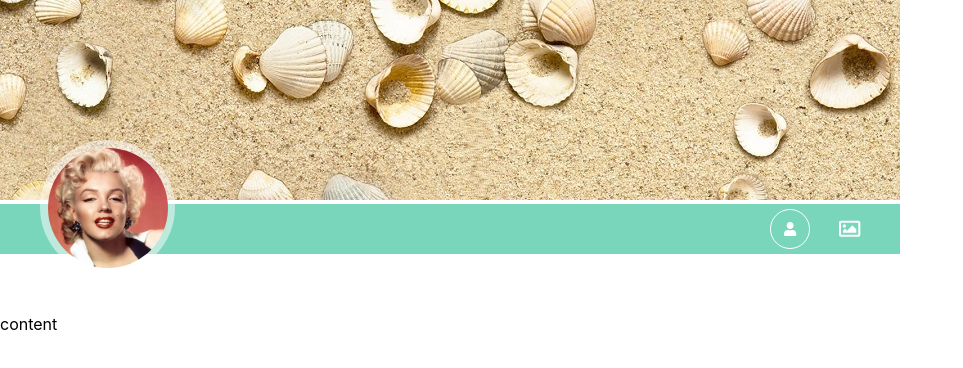
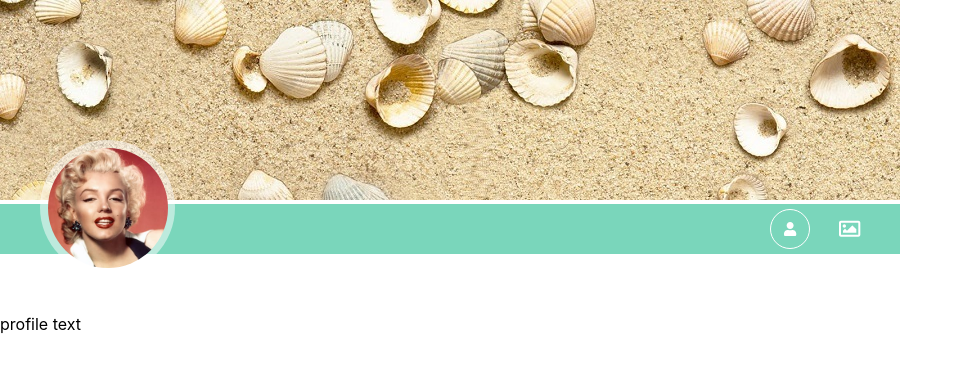
Before and after one commit to kswiatek/insys-test-frontend, a React (Create React App) app: page /profile in a window 1280 px wide. Shown: the top 368 px of the page, without its empty margins (0-963 px from the left). Built offline with nearby package versions, Linux system fonts and the light colour scheme.

Commit message:
add routing

```diff
--- a/package.json
+++ b/package.json
@@ -25,6 +25,8 @@
     "react-dom": "^16.8.6",
     "react-fontawesome": "^1.6.1",
     "react-redux": "^7.1.0",
+    "react-router": "^5.0.1",
+    "react-router-dom": "^5.0.1",
     "redux": "^4.0.4"
   },
   "devDependencies": {
--- a/src/App.js
+++ b/src/App.js
@@ -1,11 +1,14 @@
 import React from 'react';
+import { BrowserRouter} from 'react-router-dom';
 import MainContainer from './containers/mainContainer';
 
 function App() {
   return (
-    <div>
-      <MainContainer />
-    </div>
+    <BrowserRouter>
+      <div>
+        <MainContainer />
+      </div>
+    </BrowserRouter>
   );
 }
 
--- a/src/components/navbar/menu/menu.js
+++ b/src/components/navbar/menu/menu.js
@@ -1,5 +1,6 @@
 import React, { useEffect } from 'react';
 import { connect } from 'react-redux';
+import { withRouter } from 'react-router-dom';
 import * as actions from '../../../store/actions/actions';
 import classes from './menu.module.css';
 import { FontAwesomeIcon } from '@fortawesome/react-fontawesome';
@@ -8,21 +9,20 @@ import { faImage } from '@fortawesome/free-regular-svg-icons';
 import * as categories from '../../../shared/categories';
 
 const Menu = props => {
-
     useEffect(() => {
-        console.log("useEff category w menu.js: ", props.category);
         const categoryIcons = document.getElementById("categoryIconsContainer").children;
 
         Array.from(categoryIcons).forEach(icon => icon.className = "");
         switch (props.category) {
             case categories.CATEGORY_DESCRIPTION:
                 Array.from(categoryIcons).find(el => el.id === "userIcon").className = classes.selected;
+                props.history.push('/profile');
             break;
             case categories.CATEGORY_GALLERY:
                 Array.from(categoryIcons).find(el => el.id === "imageIcon").className = classes.selected;
+                props.history.push('/gallery');
             break;
         }
-
     }, [props.category]);
 
     let categoryIcons = [];
@@ -35,7 +35,7 @@ const Menu = props => {
                     size="sm"
                     color="#FFF"
                     />
-            </div>);
+             </div>);
     categoryIcons.push(<div
         key="imageIcon"
         id="imageIcon"
@@ -68,4 +68,4 @@ const mapDispatchToProps = dispatch => {
     }
 };
 
-export default connect(mapStateToProps, mapDispatchToProps)(Menu);
+export default withRouter(connect(mapStateToProps, mapDispatchToProps)(Menu));
--- a/src/components/navbar/navbar.js
+++ b/src/components/navbar/navbar.js
@@ -1,10 +1,11 @@
 import React from 'react';
+import { withRouter } from 'react-router-dom';
 import classes from './navbar.module.css';
 import Banner from './banner/banner';
 import Menu from './menu/menu';
 import ProfilePhoto from './profilePhoto/profilePhoto';
 
-const navbar = props => {
+const navbar = props => { console.log('z navbar his: ', props.history);
     return (
         <div className={classes.navbar}>
             <Banner />
@@ -16,4 +17,4 @@ const navbar = props => {
     );
 }
 
-export default navbar;
+export default withRouter(navbar);
--- /dev/null
+++ b/src/components/profile/profile.js
@@ -0,0 +1,12 @@
+import React from 'react';
+import classes from './profile.module.css';
+
+const profile = props => {
+    return (
+        <div>
+            <p>profile text</p>
+        </div>
+    );
+}
+
+export default profile;
--- /dev/null
+++ b/src/containers/gallery/gallery.js
@@ -0,0 +1,12 @@
+import React from 'react';
+import classes from './gallery.module.css';
+
+const gallery = props => {
+    return (
+        <div>
+            <p>gallery cotent</p>
+        </div>
+    );
+}
+
+export default gallery;
--- a/src/containers/mainContainer.js
+++ b/src/containers/mainContainer.js
@@ -1,14 +1,35 @@
 import React from 'react';
+import { connect } from 'react-redux';
+import { Route, Switch, withRouter, Redirect } from 'react-router-dom';
 import Navbar from '../components/navbar/navbar';
+import Profile from '../components/profile/profile';
+import Gallery from './gallery/gallery';
 import classes from './mainContainer.module.css';
 
 const mainContainer = props => {
+    console.log('mainContainer kurła: ', props.history);
+    let routes = (
+        <Switch>
+            <Route path="/profile" exact component={Profile} />
+            <Route path="/gallery" exact component={Gallery} />
+            <Redirect to="/profile" />
+        </Switch>
+    );
+
     return (
         <div className={classes.container}>
             <Navbar />
-            <p>content</p>
+
+            {routes}
+
         </div>
     );
 }
 
-export default mainContainer;
+const mapStateToProps = state => {
+    return {
+        category: state.category
+    }
+};
+
+export default withRouter(connect(mapStateToProps)(mainContainer));
```
Also changed, not shown: src/components/profile/profile.module.css (added), src/containers/gallery/gallery.module.css (added), 1 other file (tests, documents, lock files or other folders).
